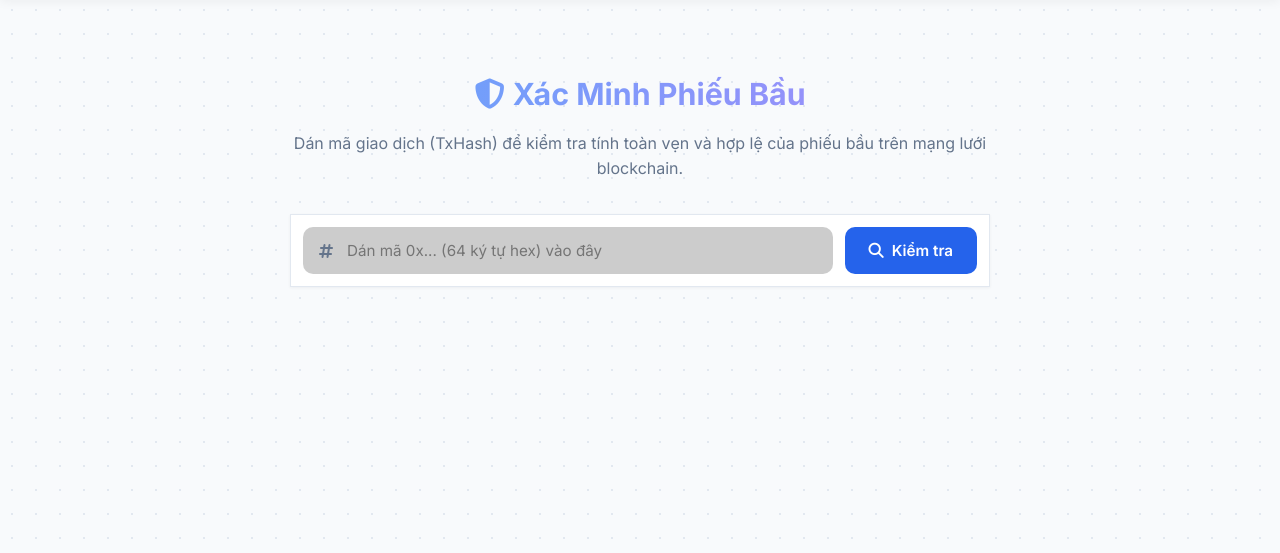
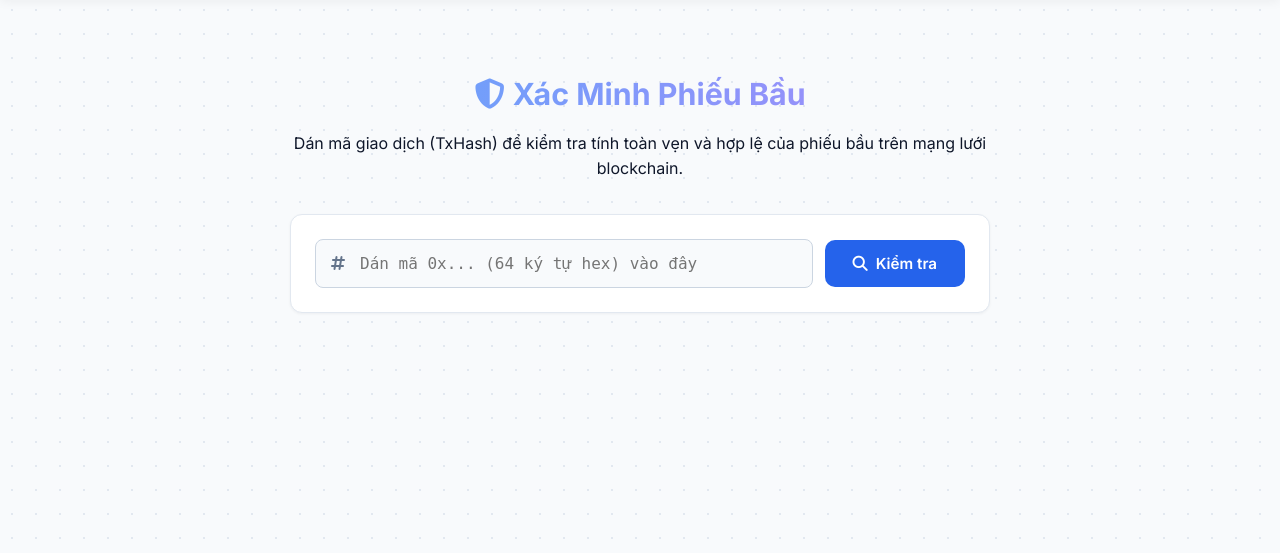
Before and after one commit to HQToann/Blockchain_Voting_Dapp, a Django app: template templates/verify.html in a window 1280 px wide. Shown: the part 74-627 px from the top of the page. Run offline with Django 3.2, Linux system fonts and the light colour scheme; the template is opened without the code that fills it, so the values that code supplies are empty.

Commit message:
Cập nhật verify.html

```diff
--- a/templates/verify.html
+++ b/templates/verify.html
@@ -8,14 +8,15 @@
     <h1 style="background: linear-gradient(to right, #60a5fa, #a78bfa); -webkit-background-clip: text; -webkit-text-fill-color: transparent;">
         <i class="fa-solid fa-shield-halved" style="color: #60a5fa; margin-right: 8px;"></i>Xác Minh Phiếu Bầu
     </h1>
-    <p style="margin-bottom: 32px;">Dán mã giao dịch (TxHash) để kiểm tra tính toàn vẹn và hợp lệ của phiếu bầu trên mạng lưới blockchain.</p>
+    <p style="margin-bottom: 32px; color: var(--text-main);">Dán mã giao dịch (TxHash) để kiểm tra tính toàn vẹn và hợp lệ của phiếu bầu trên mạng lưới blockchain.</p>
 
-    <div class="glass-panel" style="padding: 12px; display: flex; gap: 12px; align-items: center;">
-        <div style="position: relative; flex: 1;">
-            <i class="fa-solid fa-hashtag" style="position: absolute; left: 16px; top: 16px; color: var(--text-muted);"></i>
-            <input id="tx" type="text" placeholder="Dán mã 0x... (64 ký tự hex) vào đây" style="width: 100%; padding: 14px 14px 14px 44px; background: rgba(0,0,0,0.2); border: none;" autocomplete="off" spellcheck="false">
+    <!-- ĐÃ SỬA: Giao diện ô nhập liệu chuẩn Light Theme -->
+    <div class="glass-panel" style="padding: 24px; background: #ffffff; border: 1px solid var(--glass-border); border-radius: 12px; box-shadow: var(--shadow-sm); display: flex; gap: 12px; align-items: center; flex-wrap: wrap;">
+        <div style="position: relative; flex: 1; min-width: 280px;">
+            <i class="fa-solid fa-hashtag" style="position: absolute; left: 16px; top: 50%; transform: translateY(-50%); color: var(--text-muted);"></i>
+            <input id="tx" type="text" placeholder="Dán mã 0x... (64 ký tự hex) vào đây" style="width: 100%; padding: 14px 16px 14px 44px; background: #f8fafc; border: 1px solid #cbd5e1; border-radius: 8px; color: var(--text-main); font-family: monospace; font-size: 1rem;" autocomplete="off" spellcheck="false">
         </div>
-        <button id="btnVerify" class="btn btn-primary" style="padding: 14px 24px; white-space: nowrap;">
+        <button id="btnVerify" class="btn btn-primary" style="padding: 14px 28px; white-space: nowrap;">
             <i class="fa-solid fa-magnifying-glass"></i> Kiểm tra
         </button>
     </div>
```
